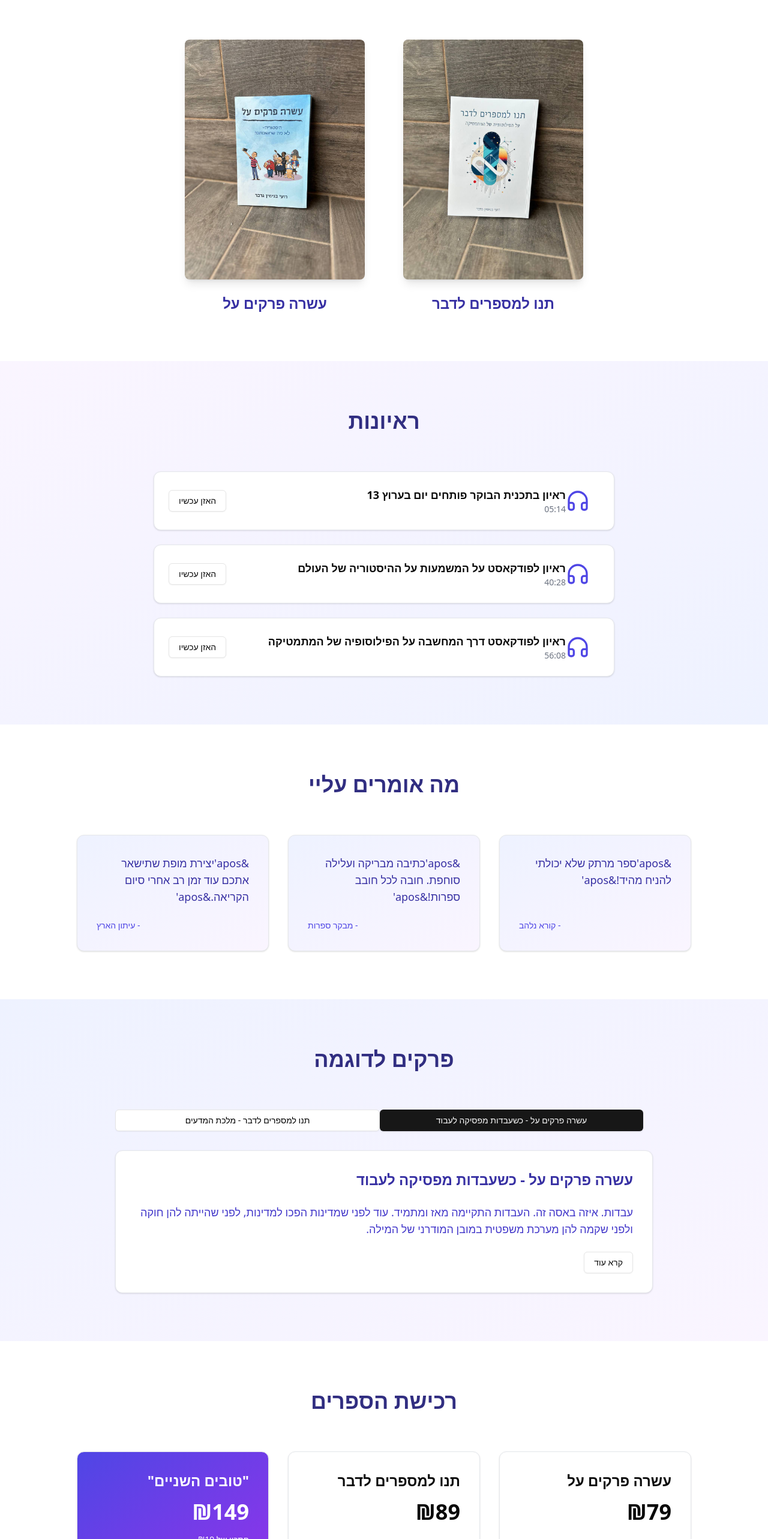
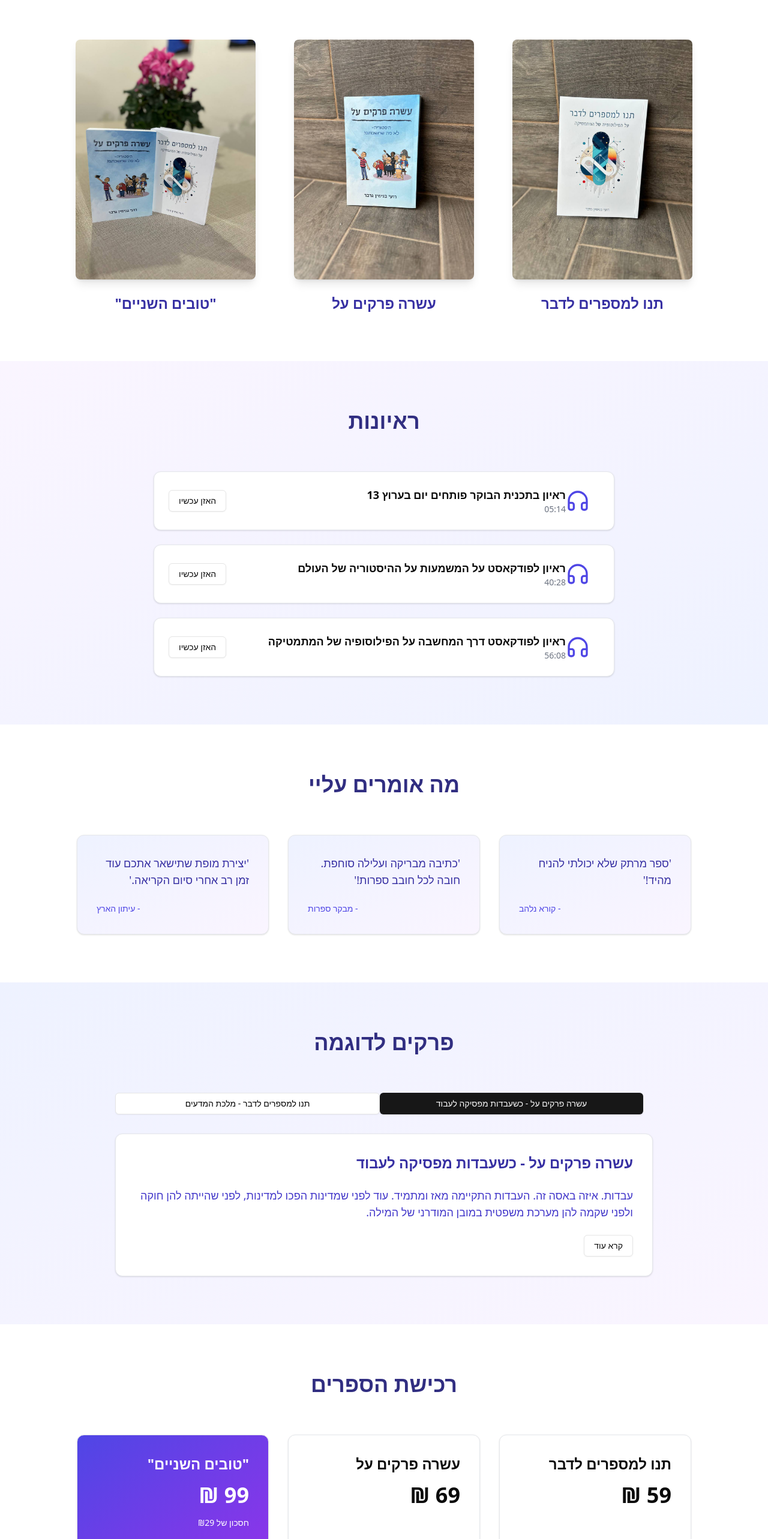
Before and after one commit to RoiGerber/booksite, a Next.js app: page / in a window 1280 px wide. Shown: the part 918-3484 px from the top of the page at 60% size. Built offline with nearby package versions, Linux system fonts and the light colour scheme.

Commit message:
Fix ESLint errors

```diff
--- /dev/null
+++ b/src/app/booksData.js
@@ -0,0 +1,63 @@
+const books = [
+  {
+    title: "תנו למספרים לדבר",
+    cover: "/pictures/let_the_number_talk_camera.jpg",
+    images: [
+      "/pictures/let_the_number_talk_camera.jpg",
+      "/pictures/tnu_front.jpg",
+      "/pictures/tnu_back.jpg",
+    ],
+    author: "רועי בנימין גרבר",
+    price: 59,
+    description: "מתמטיקה זה יותר ממספרים. הרבה יותר. מתמטיקה היא השפה של היקום כולו. היא שוברת את גבולות ההיגיון ובכל זאת מצליחה לתאר את היקום בדיוק של ייאמן. למה? איך? הצטרפו לגדולי המתמטיקאים והפילוסופים של כל הזמנים כדי לצאת יותר סקרנים משנכנסתם. הנאה מובטחת!",
+    details: {
+      pages: 146,
+      language: "עברית",
+      publisher: "הוצאה עצמית",
+      publicationDate: "ינואר 2025",
+      isbn: "978-1234567890",
+    }
+  },
+  {
+    title: "עשרה פרקים על",
+    cover: "/pictures/ten_episodes_on_camera.jpg",
+    images: [
+      "/pictures/ten_episodes_on_camera.jpg",
+      "/pictures/asara_front.jpg",
+      "/pictures/asara_back.jpg",
+    ],
+    author: "רועי בנימין גרבר",
+    price: 69,
+    description: "עשרה פרקים על הוא ספר בלתי שגרתי בעליל. הוא מספר את כל מה שצריך לדעת על 500 השנים הכי מעניינות (האחרונות) בצורה של סיפור, בלשון קלה, הומוריסטית ומרתקת. הספר מתאים לכל הגילאים ונמכר ביותר מ1000 עותקים. הצטרפו לקולומבוס, נפוליאון, הרצל, רייגן ועוד! בואו תעשו היסטוריה.",
+    details: {
+      pages: 350,
+      language: "עברית",
+      publisher: "הוצאה עצמית",
+      publicationDate: "פברואר 2020",
+      isbn: "978-9876543210",
+    }
+  },
+  {
+    title: '"טובים השניים"',
+    price: 99,
+    discount: "חסכון של ₪29",
+    cover: "/pictures/both_books_camera.jpg",
+    images: ["/pictures/both_picture.jpg",
+            "/pictures/both_author.jpg",
+            "/pictures/asara_front.jpg",
+            "/pictures/tnu_front.jpg",
+
+    ],
+    author: "Unknown Author",
+    description: "Description of the book...",
+    details: {
+      pages: 200,
+      language: "עברית",
+      publisher: "Unknown Publisher",
+      publicationDate: "Unknown Date",
+      isbn: "Unknown ISBN",
+    },
+  },
+];
+
+export default books;
--- a/src/app/page.js
+++ b/src/app/page.js
@@ -7,6 +7,7 @@ import { Button } from "@/components/ui/button"
 import { Card, CardContent } from "@/components/ui/card"
 import { Headphones, ShoppingCart, ChevronDown,ChevronRight,ChevronLeft } from 'lucide-react'
 import PDFViewer from "@/components/PDFViewer"; // Import your PDFViewer component
+import books from './booksData'; // Import the books data
 
 
 function BookPage({ book, onBack, onAddToCart }) {
@@ -369,56 +370,13 @@ export default function Home() {
       {/* {cart.length > 0 && (
         // Remove the "סיים רכישה" button
       )} */}
-      <PurchaseSection />
+      <PurchaseSection onBookSelect={setSelectedBook}/>
     </main>
   );
 }
 
 
 function BooksShowcase({ onBookSelect }) {
-  const books = [
-    {
-      title: "תנו למספרים לדבר",
-      cover: "/pictures/let_the_number_talk_camera.jpg",
-      images: [
-        "/pictures/let_the_number_talk_camera.jpg",
-        "/pictures/tnu_front.jpg",
-        "/pictures/tnu_back.jpg",
-        // Add more image paths when you have them
-      ],
-      author: "רועי בנימין גרבר",
-      price: 89,
-      description: "מתמטיקה זה יותר ממספרים. הרבה יותר. מתמטיקה היא השפה של היקום כולו. היא שוברת את גבולות ההיגיון ובכל זאת מצליחה לתאר את היקום בדיוק של ייאמן. למה? איך? הצטרפו לגדולי המתמטיקאים והפילוסופים של כל הזמנים כדי לצאת יותר סקרנים משנכנסתם. הנאה מובטחת!",
-      details: {
-        pages: 146,
-        language: "עברית",
-        publisher: "הוצאה עצמית",
-        publicationDate: "ינואר 2025",
-        isbn: "978-1234567890",
-      }
-    },
-    {
-      title: "עשרה פרקים על",
-      cover: "/pictures/ten_episodes_on_camera.jpg",
-      images: [
-        "/pictures/ten_episodes_on_camera.jpg",
-        "/pictures/asara_front.jpg",
-        "/pictures/asara_back.jpg",
-        // Add more image paths when you have them
-      ],
-      author: "רועי בנימין גרבר",
-      price: 79,
-      description: "עשרה פרקים על הוא ספר בלתי שגרתי בעליל. הוא מספר את כל מה שצריך לדעת על 500 השנים הכי מעניינות (האחרונות) בצורה של סיפור, בלשון קלה, הומוריסטית ומרתקת. הספר מתאים לכל הגילאים ונמכר ביותר מ1000 עותקים. הצטרפו לקולומבוס, נפוליאון, הרצל, רייגן ועוד! בואו תעשו היסטוריה.",
-      details: {
-        pages: 350,
-        language: "עברית",
-        publisher: "הוצאה עצמית",
-        publicationDate: "פברואר 2020",
-        isbn: "978-9876543210",
-      }
-    },
-  ];
-
   return (
     <section className="py-20 bg-white">
       <div className="container mx-auto px-4">
@@ -467,7 +425,13 @@ function HeroSection() {
         />
         <h1 className="text-5xl font-bold mb-4 text-indigo-900">רועי בנימין גרבר</h1>
         <p className="text-xl text-indigo-700 max-w-2xl mx-auto mb-8">סופר, מתמטיקאי והיסטוריון חובב, בוגר תואר ראשון במדעי המחשב. רועי מפתח תוכנה באמזון.</p>
-        <Button size="lg" className="bg-indigo-600 hover:bg-indigo-700 text-white mb-16">לרכישה</Button>
+        <Button
+          size="lg"
+          className="bg-indigo-600 hover:bg-indigo-700 text-white mb-16"
+          onClick={() => window.scrollTo({ top: document.body.scrollHeight, behavior: 'smooth' })}
+        >
+          לרכישה
+        </Button>
       </motion.div>
       <motion.div
         animate={{ y: [0, 10, 0] }}
@@ -587,7 +551,7 @@ function RecommendationsSection() {
             >
               <Card className="h-full bg-gradient-to-br from-indigo-50 to-purple-50 hover:shadow-lg transition-shadow duration-300">
                 <CardContent className="p-8 flex flex-col justify-between h-full">
-                  <p className="text-lg mb-6 text-indigo-800">&apos'{rec.text}&apos'</p>
+                  <p className="text-lg mb-6 text-indigo-800">&apos;{rec.text}&apos;</p>
                   <p className="text-sm text-indigo-600 text-left">- {rec.author}</p>
                 </CardContent>
               </Card>
@@ -673,17 +637,13 @@ function ExampleChaptersSection() {
   );
 }
 
-function PurchaseSection() {
+function PurchaseSection({ onBookSelect }) {
   return (
     <section className="py-20 bg-white">
       <div className="container mx-auto px-4">
         <h2 className="text-4xl font-bold text-center mb-16 text-indigo-900">רכישת הספרים</h2>
         <div className="max-w-5xl mx-auto grid grid-cols-1 md:grid-cols-3 gap-8">
-          {[
-            { title: "עשרה פרקים על", price: "₪79" },
-            { title: "תנו למספרים לדבר", price: "₪89" },
-            { title: '"טובים השניים"', price: "₪149", discount: "חסכון של ₪19" },
-          ].map((item, index) => (
+          {books.map((item, index) => (
             <motion.div
               key={index}
               initial={{ opacity: 0, y: 50 }}
@@ -694,10 +654,13 @@ function PurchaseSection() {
                 <CardContent className="p-8 flex flex-col justify-between h-full">
                   <div>
                     <h3 className="text-2xl font-semibold mb-4">{item.title}</h3>
-                    <p className="text-4xl font-bold mb-4">{item.price}</p>
+                    <p className="text-4xl font-bold mb-4">{item.price} &#8362;</p>
                     {item.discount && <p className="mb-6 text-sm">{item.discount}</p>}
                   </div>
-                  <Button className={index === 2 ? "bg-white text-indigo-600 hover:bg-gray-100" : "bg-indigo-600 text-white hover:bg-indigo-700"}>
+                  <Button
+                    onClick={() => onBookSelect(item)}
+                    className={index === 2 ? "bg-white text-indigo-600 hover:bg-gray-100" : "bg-indigo-600 text-white hover:bg-indigo-700"}
+                  >
                     <ShoppingCart className="mr-2" />
                     קנה עכשיו
                   </Button>
```
